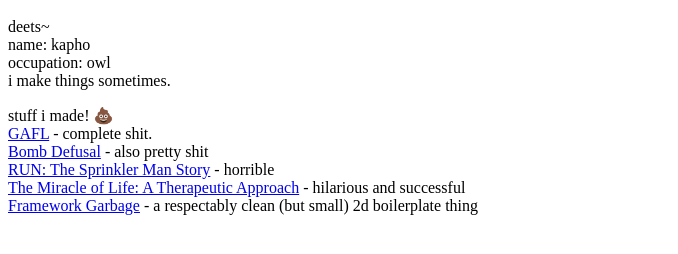
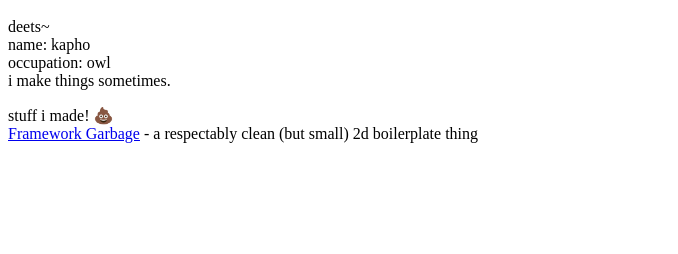
Before and after one commit to Kapho/kapho.github.io, a plain HTML site: page index.html in a window 1280 px wide. Shown: the part 48-302 px from the top of the page, without its empty margins (0-678 px from the left). Drawn offline with Linux system fonts and the light colour scheme.

Commit message:
Update index.html

```diff
--- a/index.html
+++ b/index.html
@@ -6,8 +6,4 @@ occupation: owl<br/>
 i make things sometimes.<br/></p>
 
 <p>stuff i made! &#128169;<br/>
-<a href="http://ludumdare.com/compo/ludum-dare-20/?action=preview&uid=3512">GAFL</a> - complete shit.<br/>
-<a href="http://ludumdare.com/compo/ludum-dare-22/?action=preview&uid=3512">Bomb Defusal</a> - also pretty shit<br/>
-<a href="http://ludumdare.com/compo/ludum-dare-26/?action=preview&uid=3512">RUN: The Sprinkler Man Story</a> - horrible<br/>
-<a href="http://ludumdare.com/compo/ludum-dare-34/?action=preview&uid=3512">The Miracle of Life: A Therapeutic Approach</a> - hilarious and successful<br/>
 <a href="https://github.com/Kapho/framework-garbage">Framework Garbage</a> - a respectably clean (but small) 2d boilerplate thing<br/></p>
```
